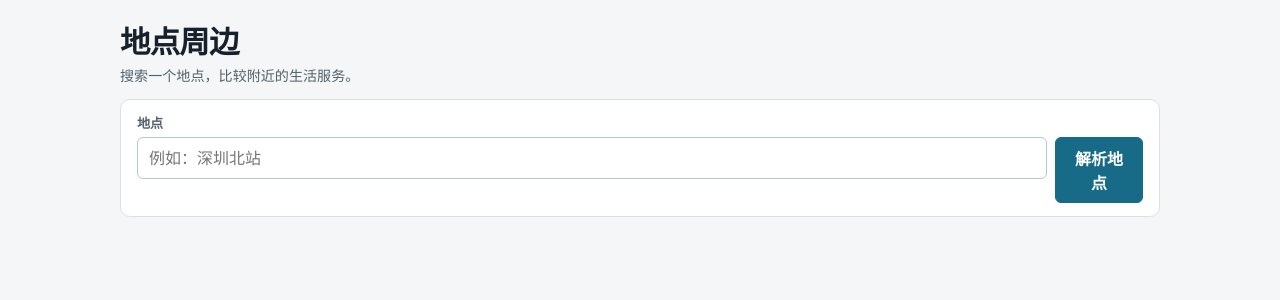
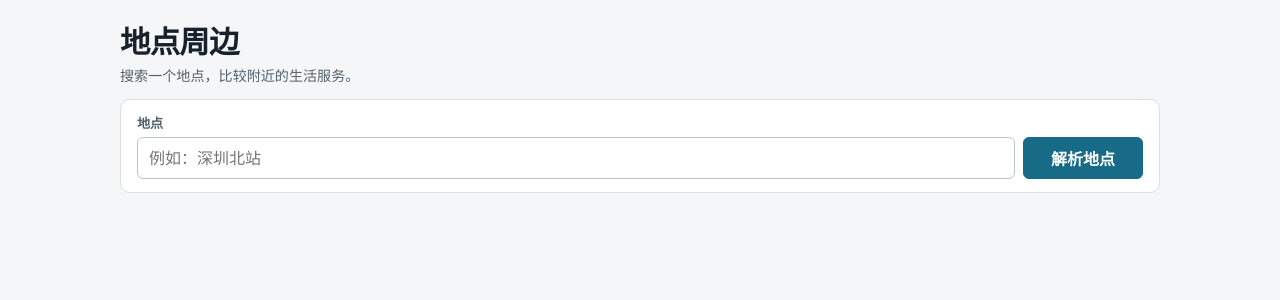
Before and after one commit to JKd121/nearby-places, a Next.js app: page / in a window 1280 px wide. Shown: the top 300 px of the page. Built offline with nearby package versions, Linux system fonts and the light colour scheme.

Commit message:
fix: correct location input responsive layout

```diff
--- a/app/globals.css
+++ b/app/globals.css
@@ -35,7 +35,8 @@ h1 { font-size: clamp(1.7rem, 3vw, 1.9rem); line-height: 1.2; letter-spacing: -.
 .input-row, .button-row { display: flex; gap: 8px; }
 .input-shell { position: relative; width: 100%; min-width: 0; flex: 1 1 auto; }
 .input-shell input { width: 100%; padding-right: 44px; }
-.clear-input-button { position: absolute; top: 50%; right: 12px; display: inline-flex; align-items: center; justify-content: center; width: 36px; min-width: 36px; height: 36px; min-height: 36px; transform: translateY(-50%); border: 0; padding: 0; background: transparent; color: var(--text-tertiary); font-size: 1.3rem; font-weight: 500; line-height: 1; opacity: .5; }
+.input-row > button { flex: 0 0 auto; min-width: 120px; white-space: nowrap; }
+.clear-input-button { position: absolute; top: 50%; right: 12px; display: flex; align-items: center; justify-content: center; width: 36px; min-width: 36px; height: 36px; min-height: 36px; transform: translateY(-50%); border: 0; padding: 0; background: transparent; color: var(--text-tertiary); font-size: 1.3rem; font-weight: 500; line-height: 1; opacity: .5; }
 .clear-input-button:hover:not(:disabled), .input-shell:focus-within .clear-input-button { border-color: transparent; background: transparent; color: var(--text-primary); opacity: .82; }
 .clear-input-button:focus-visible { outline: 3px solid var(--focus-ring); outline-offset: -1px; }
 input { min-width: 0; flex: 1; border: 1px solid var(--border-strong); border-radius: var(--radius-sm); padding: 9px 11px; background: var(--surface); color: var(--text-primary); }
```
